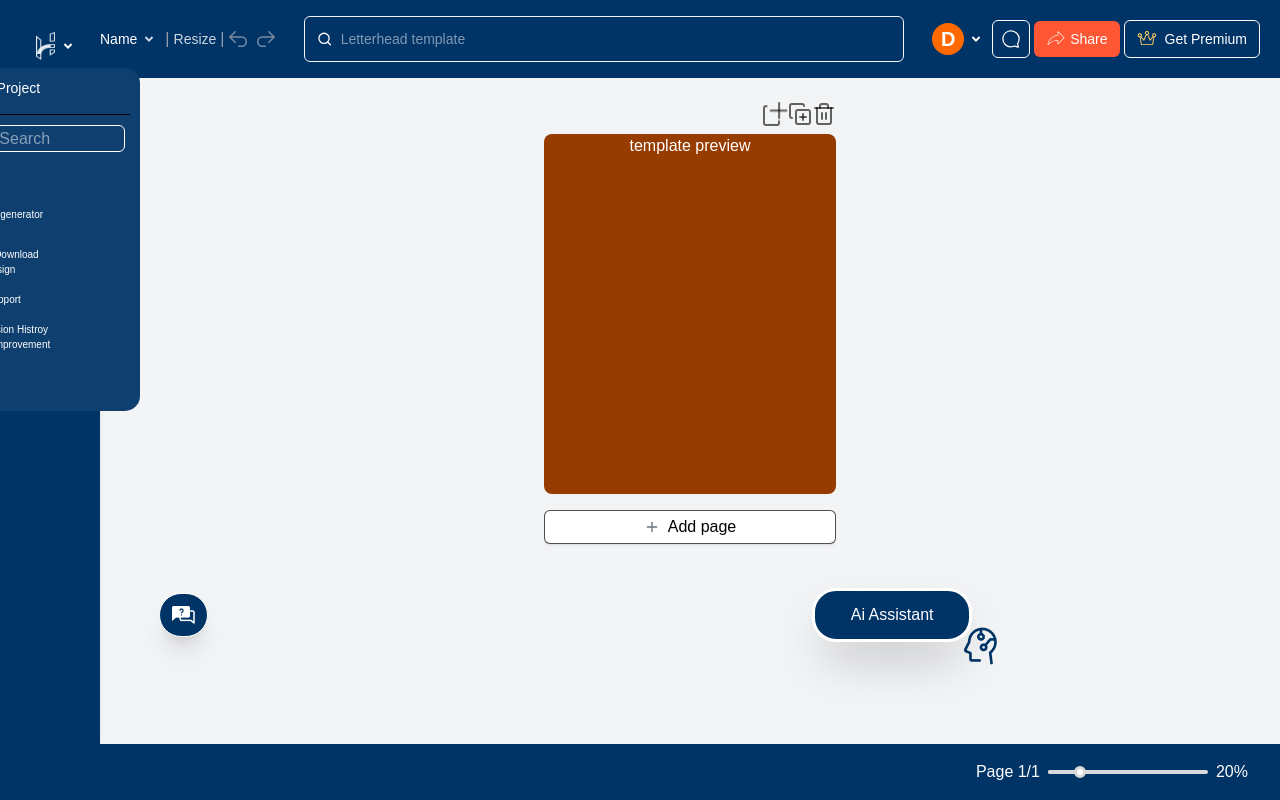
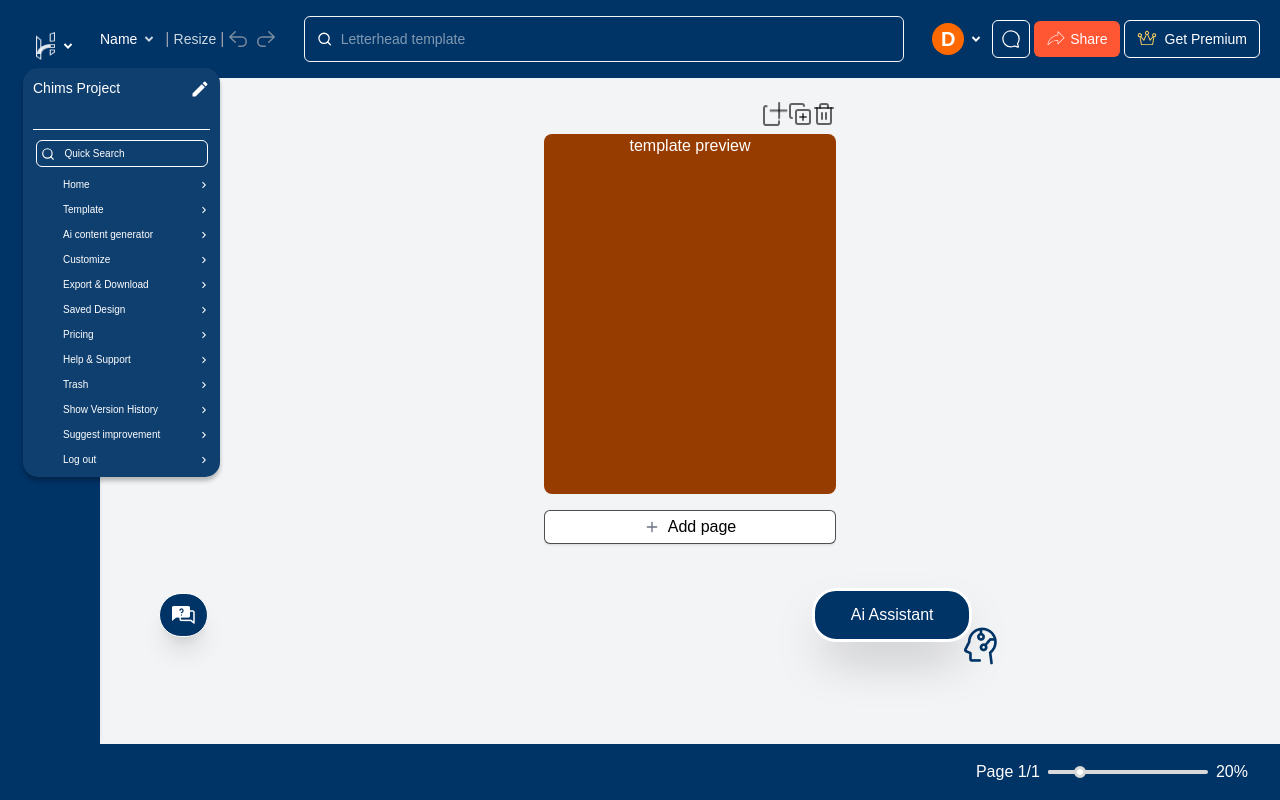
Before and after one commit to tekprenuers/Dashboard_Headerfy_WebApp, a React app: page / in a window 1280 px wide. Both pictures are taken after a click on the element 50 px from the left and 46 px from the top of the page. Built offline with nearby package versions, Linux system fonts and the light colour scheme; the HTML template or start-up script is replaced by a standard one.

Commit message:
I havd updatinged the menuDropDwon

```diff
--- a/src/Components/MenuDropDownAndEditingMode/MenuDropDown.tsx
+++ b/src/Components/MenuDropDownAndEditingMode/MenuDropDown.tsx
@@ -1,71 +1,56 @@
+import React from 'react';
+import { RiArrowRightSLine  } from "react-icons/ri";
+// import { PiPencilSimpleLine } from 'react-icons/pi';
+// import { FiEdit } from "react-icons/fi";
+import { MdEdit } from "react-icons/md";
+import { FiSearch } from 'react-icons/fi';
 
 
-import React from 'react'
 
-const MenuDropDown : React.FC = ()=>{
-return(
+
+
+const MenuDropDown: React.FC = () => {
+  return (
     <div>
-        <div className='w-[197px] h-[343px] rounded-[15px] bg-[#0F3F6F] box-shadow-[0px 4px 4px 0px #00000040]
-p-[10px]'>
-            <div className='flex align-center justify-space-between'>
-                <p className='font-[500] text-[14px] text-[#FFFFFF]'>Chims Project</p>
-                <i></i>
-            </div>
-            <hr className='color-[#FFFFFF] mt-[15px] mb-[10px]'/>
-            <div><i></i><input type="text" placeholder='Quick Search' className='w-[172px] h-[27px]
-rounded-[6px] border border-[#FFFFFF] font[400] text[10px] text-[#FFFFFF]'/></div>
+      <div className='w-[197px] h-[auto] rounded-[15px] bg-[#0F3F6F] shadow-[0px_4px_4px_0px_#00000040] p-[10px]'>
+        <div className='flex items-center justify-between'>
+          <p className='font-[500] text-[14px] text-white'>Chims Project</p>
+          <MdEdit size={20} className="text-[#ffffff]" />
+        </div>
 
-            <div className="flex align-center justify-space-around pt-[10px]">
-                <p className="font-[500] text-[10px] text-[#FFFFFF]">Home</p>
-                <i></i>
-            </div>
-            <div className="flex align-center justify-space-around pt-[5px]">
-                <p className="font-[500] text-[10px] text-[#FFFFFF]">Template</p>
-                <i></i>
-            </div>
-             <div className="flex align-center justify-space-around pt-[10px]">
-                <p className="font-[500] text-[10px] text-[#FFFFFF]">Ai content generator</p>
-                <i></i>
-            </div>
-             <div className="flex align-center justify-space-around pt-[10px]">
-                <p className="font-[500] text-[10px] text-[#FFFFFF]">Customize</p>
-                <i></i>
-            </div>
-             <div className="flex align-center justify-space-around">
-                <p className="font-[500] text-[10px] text-[#FFFFFF]">Export & Download</p>
-                <i></i>
-            </div>
-             <div className="flex align-center justify-space-around">
-                <p className="font-[500] text-[10px] text-[#FFFFFF]">Saved Design</p>
-                <i></i>
-            </div>
-             <div className="flex align-center justify-space-around">
-                <p className="font-[500] text-[10px] text-[#FFFFFF]">Pricing</p>
-                <i></i>
-            </div>
-             <div className="flex align-center justify-space-around">
-                <p className="font-[500] text-[10px] text-[#FFFFFF]">Help & Support</p>
-                <i></i>
-            </div>
-             <div className="flex align-center justify-space-around">
-                <p className="font-[500] text-[10px] text-[#FFFFFF]">Trash</p>
-                <i></i>
-            </div>
-             <div className="flex align-center justify-space-around">
-                <p className="font-[500] text-[10px] text-[#FFFFFF]">Show Version Histroy</p>
-                <i></i>
-            </div>
-           <div className="flex align-center justify-space-around">
-                <p className="font-[500] text-[10px] text-[#FFFFFF]">Suggest improvement</p>
-                <i></i>
-            </div>
-             <div className="flex align-center justify-space-around">
-                <p className="font-[500] text-[10px] text-[#FFFFFF]">Log out</p>
-                <p>8</p>
-            </div>
+        <hr className='border-white mt-[30px] mb-[10px]' />
 
+        <div className='flex items-center  justify-center gap-2 relative'>
+          <input
+    type="text"
+    placeholder='Quick Search'
+    className='w-[172px] h-[27px] rounded-[6px] border border-white text-white text-[10px] px-7 bg-transparent placeholder-white'
+  />
+  <FiSearch className='absolute left-2 top-1/2 transform -translate-y-1/2 text-white text-[14px]' />
         </div>
+
+        {[
+          "Home",
+          "Template",
+          "Ai content generator",
+          "Customize",
+          "Export & Download",
+          "Saved Design",
+          "Pricing",
+          "Help & Support",
+          "Trash",
+          "Show Version History",
+          "Suggest improvement",
+          "Log out"
+        ].map((item, index) => (
+          <div key={index} className="flex items-center justify-between pt-[10px] ml-[30px]">
+            <p className="font-[500] text-[10px] text-white">{item}</p>
+            <RiArrowRightSLine size={12} className="text-white" />
+          </div>
+        ))}
+      </div>
     </div>
-)
-}
-export default MenuDropDown
+  );
+};
+
+export default MenuDropDown;
--- a/src/Layout/Sideber.tsx
+++ b/src/Layout/Sideber.tsx
@@ -74,7 +74,7 @@ const Sidebar: React.FC = () => {
       </div>
     </div>
     {showMenu &&
-    <div className="fixed inset-0  flex items-start justify-end top-17 right-285 z-50">
+    <div className="fixed inset-0  flex items-start justify-end top-17 right-265 z-50">
        <MenuDropDown/>
     </div>
 
```
